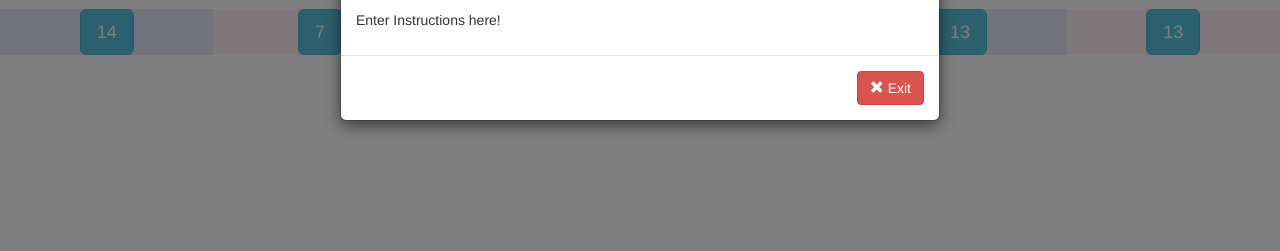
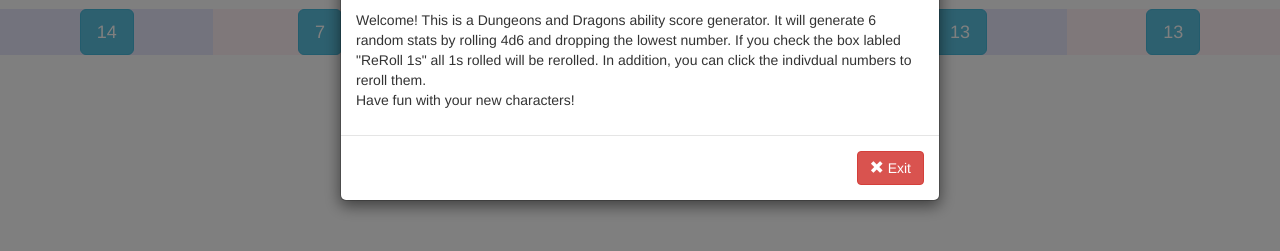
Before and after one commit to ZacBirgen/Dicey, a website: page static/index.html in a window 1280 px wide. Both pictures are taken after a click on the button "Instructions". Shown: the part 107-358 px from the top of the page. Drawn offline with nearby package versions, Linux system fonts and the light colour scheme.

Commit message:
Added Instructions

```diff
--- a/static/css/index.css
+++ b/static/css/index.css
@@ -1,5 +1,5 @@
 body {
-    background-color: rgb(255, 255, 255);
+    background-color: rgb(125, 187, 211);
 }
 
 h1 {
--- a/static/index.html
+++ b/static/index.html
@@ -59,7 +59,9 @@
                 <h4> Instructions</h4>
               </div>
               <div class="modal-body">
-                <p>Enter Instructions here!</p>
+                <p>Welcome! This is a Dungeons and Dragons ability score generator. It will generate 6 random stats by rolling 4d6 and dropping the lowest number.
+                  If you check the box labled "ReRoll 1s" all 1s rolled will be rerolled. In addition, you can click the indivdual numbers to reroll them.
+                  <br> Have fun with your new characters!</p>
               </div>
               <div class="modal-footer">
                 <button type="submit" class="btn btn-danger" data-dismiss="modal"><span class="glyphicon glyphicon-remove"></span> Exit</button>
```
